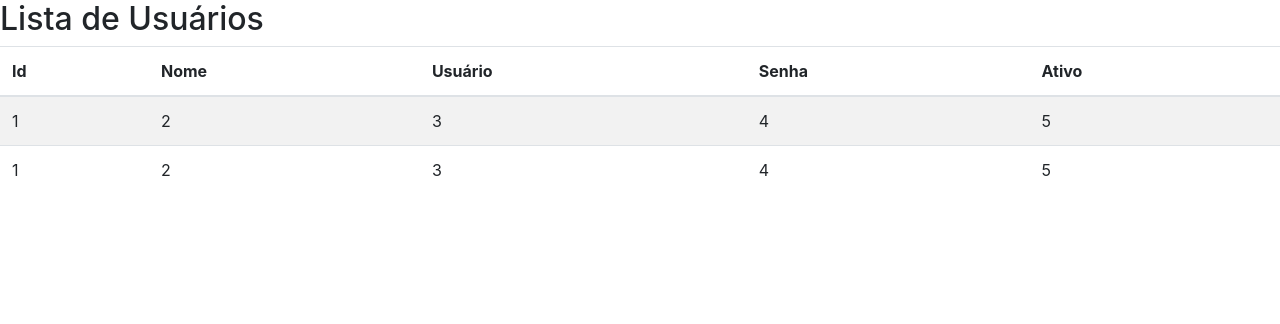
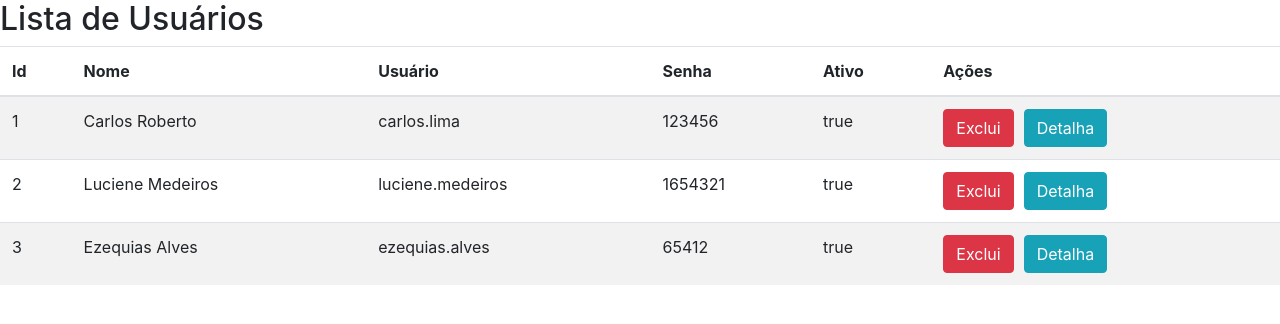
Before and after one commit to CarlosRobertoMedeiros/frontend-javaguides-crud, an Angular app: page / in a window 1280 px wide. Shown: the top 324 px of the page. Built offline with nearby package versions, Linux system fonts and the light colour scheme.

Commit message:
Inclusao de Dados no Front End

```diff
--- a/src/app/lista-usuario/lista-usuario.component.html
+++ b/src/app/lista-usuario/lista-usuario.component.html
@@ -12,23 +12,21 @@
                   <th>Usuário</th>
                   <th>Senha</th>
                   <th>Ativo</th>
+                  <th>Ações</th>
                 </tr>
               </thead>
               <tbody>
-                <tr>
-                  <td>1</td>
-                  <td>2</td>
-                  <td>3</td>
-                  <td>4</td>
-                  <td>5</td>
+                <tr *ngFor="let usuario of getUsuarios">
+                  <td>{{usuario.id}}</td>
+                  <td>{{usuario.nome}}</td>
+                  <td>{{usuario.usuario}}</td>
+                  <td>{{usuario.senha}}</td>
+                  <td>{{usuario.ativo}}</td>
+                  <td>
+                    <button (click)="excluiUsuario(usuario.id)" class="btn btn-danger">Exclui</button>
+                    <button (click)="detalhaUsuario(usuario.id)" class="btn btn-info" style="margin-left: 10px">Detalha</button>
+                  </td>
                 </tr>
-                <tr>
-                    <td>1</td>
-                    <td>2</td>
-                    <td>3</td>
-                    <td>4</td>
-                    <td>5</td>
-                  </tr>
               </tbody>
         </table>
     </div>
--- a/src/app/lista-usuario/lista-usuario.component.ts
+++ b/src/app/lista-usuario/lista-usuario.component.ts
@@ -1,6 +1,7 @@
 import { Component, OnInit } from '@angular/core';
 import { Usuario } from '../usuario';
 import { Observable } from 'rxjs';
+import { UsuarioService } from '../usuario.service';
 
 @Component({
   selector: 'app-lista-usuario',
@@ -9,24 +10,13 @@ import { Observable } from 'rxjs';
 })
 export class ListaUsuarioComponent implements OnInit {
 
-  usuarios: Observable<Usuario[]>;
-  usuario:Usuario = new Usuario();
-  usuario2:Usuario = new Usuario();
-  constructor() { }
+  private usuarios: Usuario[];
+
+  constructor(private usuarioService:UsuarioService) { }
 
   ngOnInit(): void {
 
-    this.usuario.id=1;
-    this.usuario.nome="Carlos Roberto";
-    this.usuario.usuario="carlos.lima";
-    this.usuario.senha="123456";
-    this.usuario.ativo=true;
-
-    this.usuario2.id=1;
-    this.usuario2.nome="Luciene Lima";
-    this.usuario2.usuario="luciene.lima";
-    this.usuario2.senha="654321";
-    this.usuario2.ativo=true;
+    this.recarregarInformacoes();
     //TODO: Criar uma lista de usuários no front end
 
     //this.usuarios
@@ -36,4 +26,23 @@ export class ListaUsuarioComponent implements OnInit {
 
   }
 
+  private recarregarInformacoes() {
+    this.usuarios = this.usuarioService.getUsuarios;
+  }
+
+  get getUsuarios():Usuario[]{
+    return this.usuarios;
+  }
+
+
+  public excluiUsuario(id:number){
+    return this.usuarioService.deletaUsuario(id);
+  }
+
+  public detalhaUsuario(id:number){
+    console.log("id"+id);
+    return this.usuarioService.getUsuario(id);
+
+  }
+
 }
--- a/src/app/usuario.service.ts
+++ b/src/app/usuario.service.ts
@@ -1,9 +1,39 @@
 import { Injectable } from '@angular/core';
+import { Usuario } from './usuario';
+import { CriaUsuarioComponent } from './cria-usuario/cria-usuario.component';
 
 @Injectable({
   providedIn: 'root'
 })
 export class UsuarioService {
 
+  private usuarios : Usuario[] = [
+    new Usuario(1, "Carlos Roberto", "carlos.lima", "123456", true),
+    new Usuario(2, "Luciene Medeiros", "luciene.medeiros", "1654321", true),
+    new Usuario(3, "Ezequias Alves", "ezequias.alves", "65412", true)
+  ]
+
   constructor() { }
+
+  get getUsuarios(){
+    return this.usuarios;
+  }
+
+  public getUsuario(id:Number):any{
+    let index:number = this.usuarios.findIndex(usuario => usuario.getId ==id);
+    if (index>=0){
+      console.log(this.usuarios.slice(index,index+1));
+      return this.usuarios.slice(index,index+1);
+    }
+
+  }
+
+  public deletaUsuario(id: number): any {
+    let index = this.usuarios.findIndex(usuario => usuario.getId ==id);
+    this.usuarios.splice(index,1);
+  }
+
+
+
+
 }
--- a/src/app/usuario.ts
+++ b/src/app/usuario.ts
@@ -1,7 +1,22 @@
 export class Usuario{
-    id:number;
-    nome:String;
-    usuario:String;
-    senha:String;
-    ativo:Boolean;
+
+    private id:number;
+    private nome:String;
+    private usuario:String;
+    private senha:String;
+    private ativo:Boolean;
+
+    constructor(id:number, nome:String, usuario:String, senha:String, ativo:Boolean){
+        this.id=id;
+        this.nome=nome;
+        this.usuario=usuario;
+        this.senha=senha;
+        this.ativo=ativo;
+    }
+
+    get getId(){
+        return this.id;
+    }
+
+
 }
```
